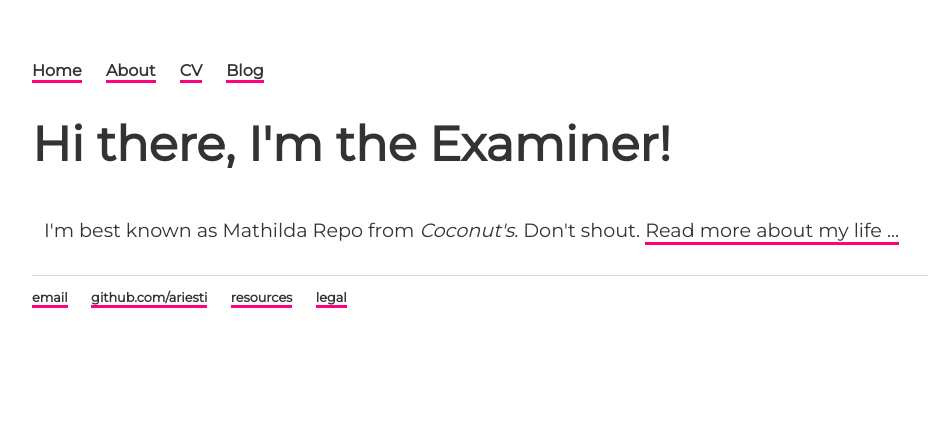
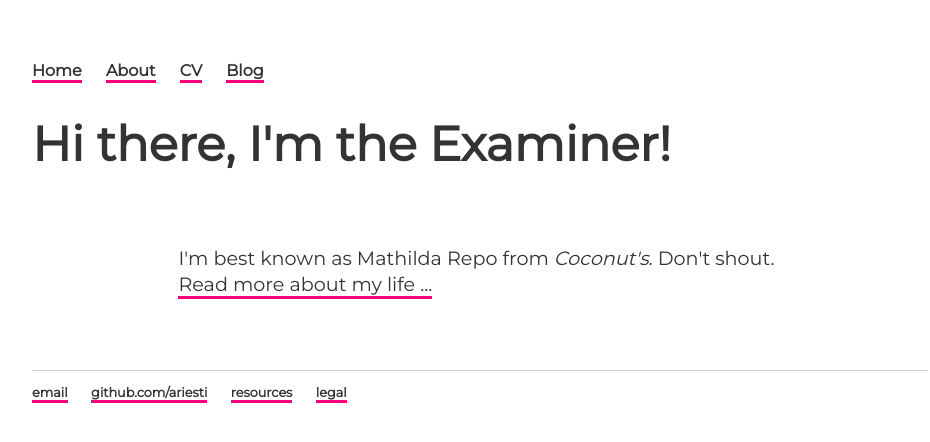
Before and after one commit to ariesti/ariesti.github.io, a Jekyll site: the page built from index.html, in a window 1280 px wide. Shown: the top 442 px of the page, without its empty margins (160-1090 px from the left). Built offline with Jekyll 4.4.1, drawn with Linux system fonts in a browser that asks for light colours.

Commit message:
Update main.css

```diff
--- a/css/main.css
+++ b/css/main.css
@@ -4,11 +4,11 @@ a { text-decoration: none; color: #333; border-bottom: 3px solid #ff017e; }
 a:hover { color: #ff017e; }
 .pinklink:hover { color: #333; }
 
-p { font-size: 1.2em; line-height: 1.4em; padding: 12px; box-sizing: border-box; color: #333; overflow: auto; }
+p { font-family: Montserrat, Helvetica Neue, sans-serif; font-size: 1.2em; line-height: 1.4em; margin: 60px auto;
+  padding: 12px; width: 70%; box-sizing: border-box; color: #333; overflow: auto; }
 ul { text-decoration: none; font-size: 1.2em; line-height: 1.4em; color: #333; }
 
 /*blockquote*/
-blockquote { margin:0; }
 .pull-right { width: 33%; margin: 0 -10% 0 1.625em; display: inline; float: right; background-color: #ddd; }
 .pull-left { width: 33%; margin: 0 1.625em 0 -10%; display: inline; float: left; background-color: #ddd; }
 
```
